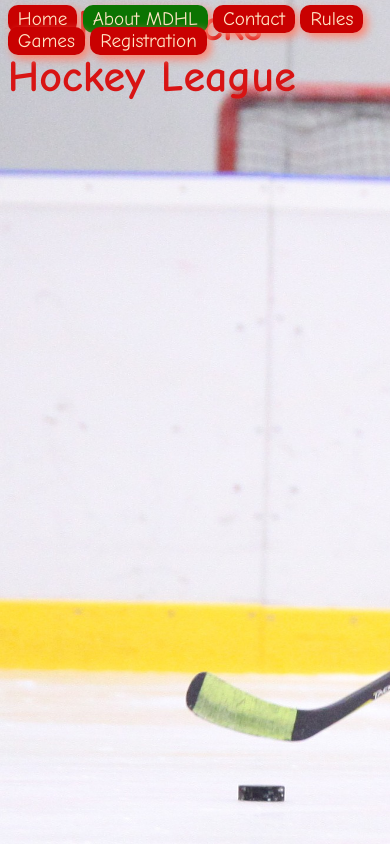
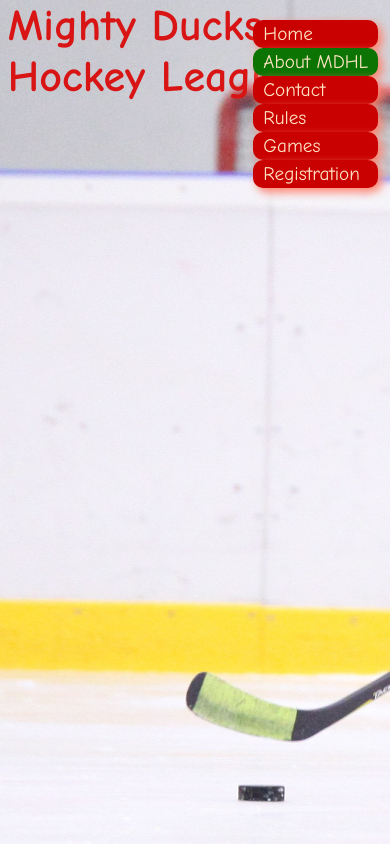
Before and after one commit to romicaro/task3, a plain HTML site: page about.html in a window 390 px wide. Shown: the top 844 px of the page. Drawn offline with Linux system fonts and the light colour scheme.

Commit message:
version 1002-2

```diff
--- a/about.html
+++ b/about.html
@@ -13,7 +13,7 @@
 <body>
     <header class="about">
         <h1>Mighty Ducks Hockey League</h1>
-        <nav class="nav2">
+        <nav class="nav">
             <a class="anc" href="index.html">Home</a>
             <a class="anc, active_botton" href="#">About MDHL</a>
             <a class="anc"href="contact.html">Contact</a>
--- a/styles2.css
+++ b/styles2.css
@@ -54,12 +54,14 @@ h1{
     /* padding: 1%;
     border: 2px solid red; */
 }
-nav{
+.nav{
     margin: 2%;
     position: fixed;
     right: 0%;
-    /* display: flex;
-    justify-content: right; */
+    /* flex-direction: column; */
+    display: flex;
+    /* justify-content: right; */
+    /* border: 2px solid green; */
 }
 .anc{
     /* margin: 0px 5px 0px 5px; */
@@ -71,6 +73,7 @@ nav{
     transition: 0.3s;
     border-radius: 10px;
     box-shadow: 4px 4px 10px rgb(255, 129, 107);
+    margin: 0 4px 0 4px;
 }
 .anc:hover{
    font-size: 140%;
@@ -84,6 +87,7 @@ nav{
     background-color: rgb(11, 116, 2);
     border-radius: 10px;
     box-shadow: 4px 4px 10px rgb(255, 129, 107);
+    margin: 0 4px 0 4px;
 }
 .contenido{
     padding-top: 5%;
@@ -200,3 +204,23 @@ input{
 .redes:hover{
     transform: scale(1.5, 1.5);
 }
+@media only screen and (min-width: 375px) and (max-width: 767px){
+    .nav{
+        flex-direction: column;
+        margin-top: 130px;
+    }
+    h1{
+        position: static;
+    }
+}
+@media only screen and (min-width: 368px) and (max-width: 1440px){
+    .nav{
+        flex-direction: column;
+        margin-top: 20px;
+    }
+    .contenido{
+        padding-right: 130px;
+    }
+    .anc:hover{
+        font-size: 120%;
+}
```
Also changed, not shown: contact.html (+1 -1 lines), game-info.html (+1 -1 lines), rules.html (+1 -1 lines).
